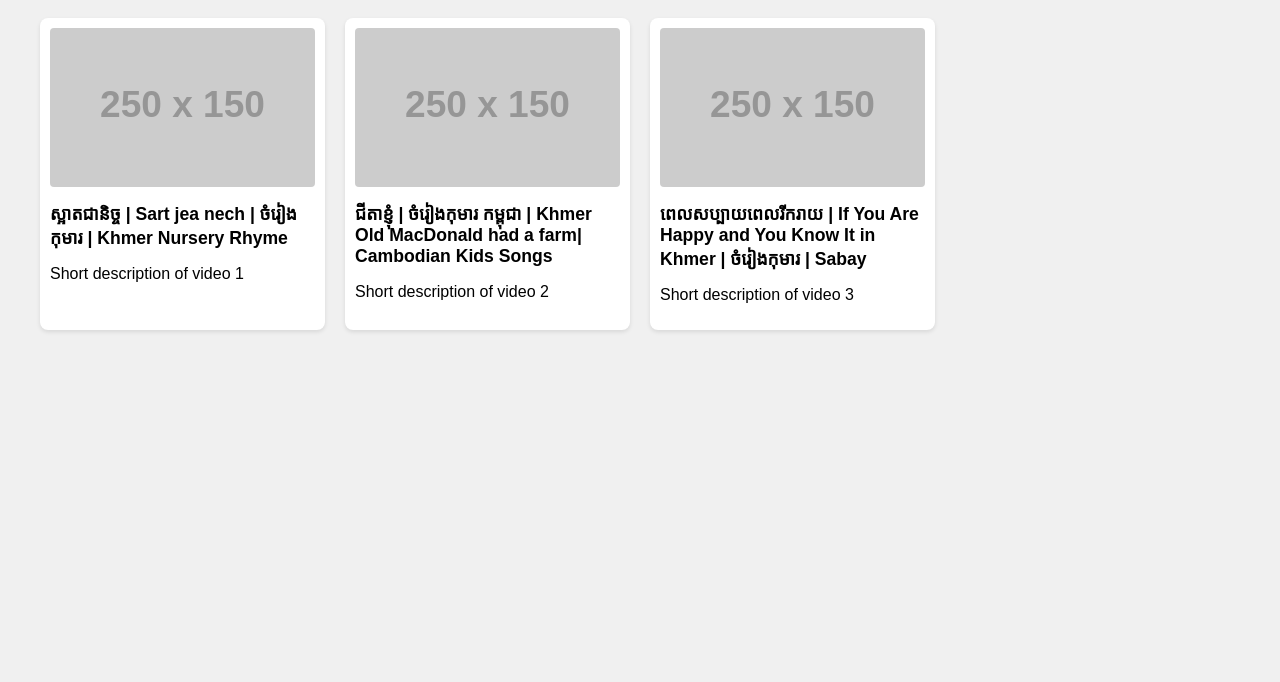
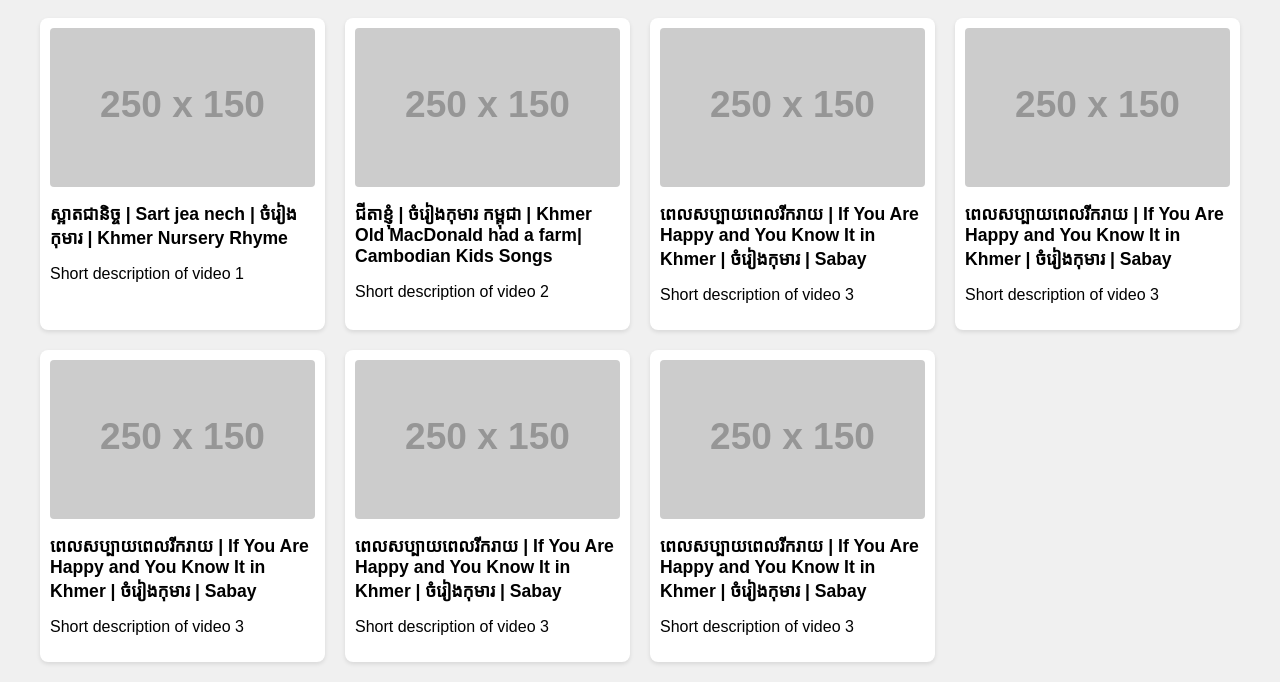
Before and after one commit to minyla01/myminy.github.io, a plain HTML site: page index.html in a window 1280 px wide. Shown: the part 891-1573 px from the top of the page. Before the commit the page ends 1241 px from the top, so only its background shows below. Drawn offline with Linux system fonts and the light colour scheme; placeholder pictures from the web are drawn by us.

Commit message:
index.html

```diff
--- a/index.html
+++ b/index.html
@@ -149,6 +149,26 @@
                 <h3>ពេលសប្បាយពេលរីករាយ | If You Are Happy and You Know It in Khmer | ចំរៀងកុមារ | Sabay</h3>
                 <p>Short description of video 3</p>
             </div>
+            <div class="video-item" data-youtube-id="rWgcFID7XOA">
+                <img src="https://via.placeholder.com/250x150?text=Video+3" alt="Video 3 Thumbnail">
+                <h3>ពេលសប្បាយពេលរីករាយ | If You Are Happy and You Know It in Khmer | ចំរៀងកុមារ | Sabay</h3>
+                <p>Short description of video 3</p>
+            </div>
+            <div class="video-item" data-youtube-id="rWgcFID7XOA">
+                <img src="https://via.placeholder.com/250x150?text=Video+3" alt="Video 3 Thumbnail">
+                <h3>ពេលសប្បាយពេលរីករាយ | If You Are Happy and You Know It in Khmer | ចំរៀងកុមារ | Sabay</h3>
+                <p>Short description of video 3</p>
+            </div>
+            <div class="video-item" data-youtube-id="rWgcFID7XOA">
+                <img src="https://via.placeholder.com/250x150?text=Video+3" alt="Video 3 Thumbnail">
+                <h3>ពេលសប្បាយពេលរីករាយ | If You Are Happy and You Know It in Khmer | ចំរៀងកុមារ | Sabay</h3>
+                <p>Short description of video 3</p>
+            </div>
+            <div class="video-item" data-youtube-id="rWgcFID7XOA">
+                <img src="https://via.placeholder.com/250x150?text=Video+3" alt="Video 3 Thumbnail">
+                <h3>ពេលសប្បាយពេលរីករាយ | If You Are Happy and You Know It in Khmer | ចំរៀងកុមារ | Sabay</h3>
+                <p>Short description of video 3</p>
+            </div>
         </div>
     </div>
     <script>
```
